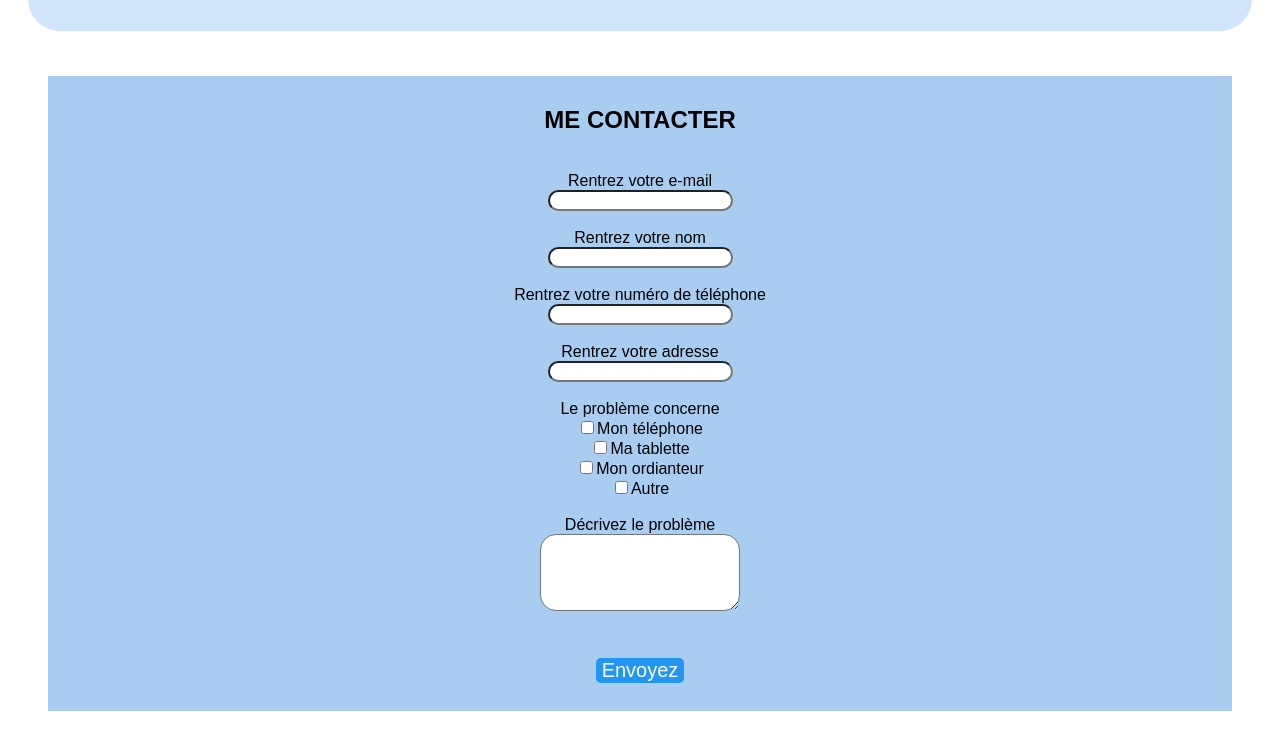
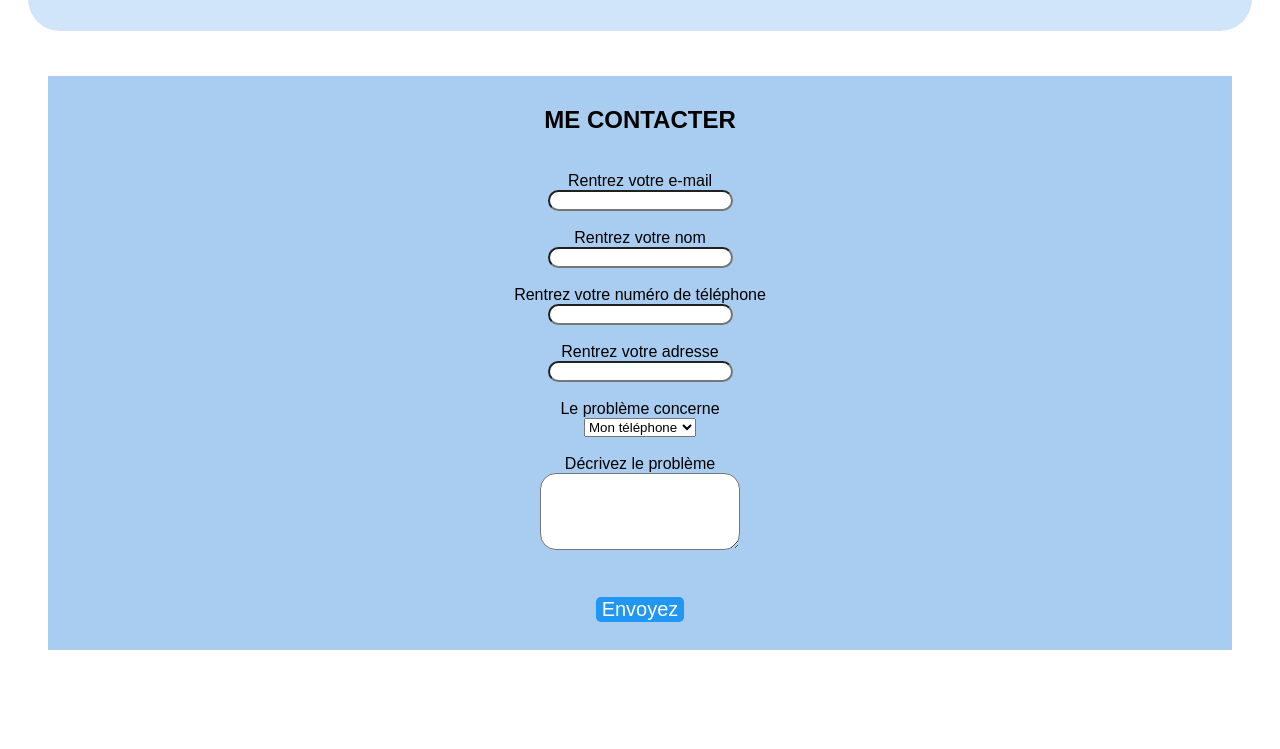
Before and after one commit to hugowwz/SIH, a plain HTML site: page index.html in a window 1280 px wide. Shown: the part 109-858 px from the top of the page. After the commit the page ends 800 px from the top, so only its background shows below. Drawn offline with Linux system fonts and the light colour scheme.

Commit message:
Update index.html

```diff
--- a/index.html
+++ b/index.html
@@ -33,10 +33,12 @@
                 <input class="inputAdresse" type="adresse"><br><br>
 
                 <label for="name">Le problème concerne</label><br>
-                <input type="checkbox"><label for="text">Mon téléphone</label><br>
-                <input type="checkbox"><label for="text">Ma tablette</label><br>
-                <input type="checkbox"><label for="text">Mon ordianteur</label><br>
-                <input type="checkbox"><label for="text">Autre</label><br><br>
+                <select name="select" id="select">
+                  <option value="1">Mon téléphone</option>
+                  <option value="2">Ma tablette</option>
+                  <option value="3">Mon ordianteur</option>
+                  <option value="4">Autre</option>
+                </select><br><br>
 
                 <label for="text">Décrivez le problème</label><br>
                 <textarea class="inputText" name="pb" id="pb" cols="30" rows="10" style="width: 194px; height: 71px;"></textarea><br><br>
```
